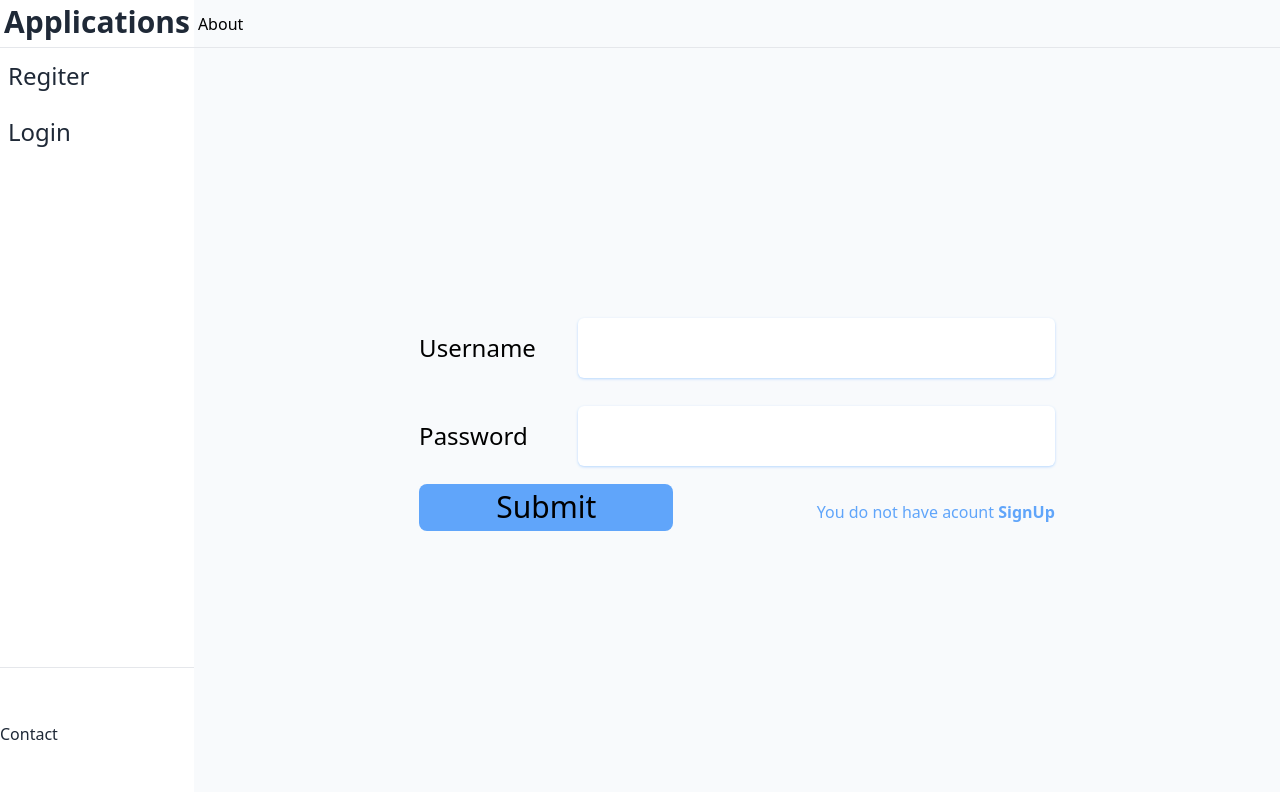
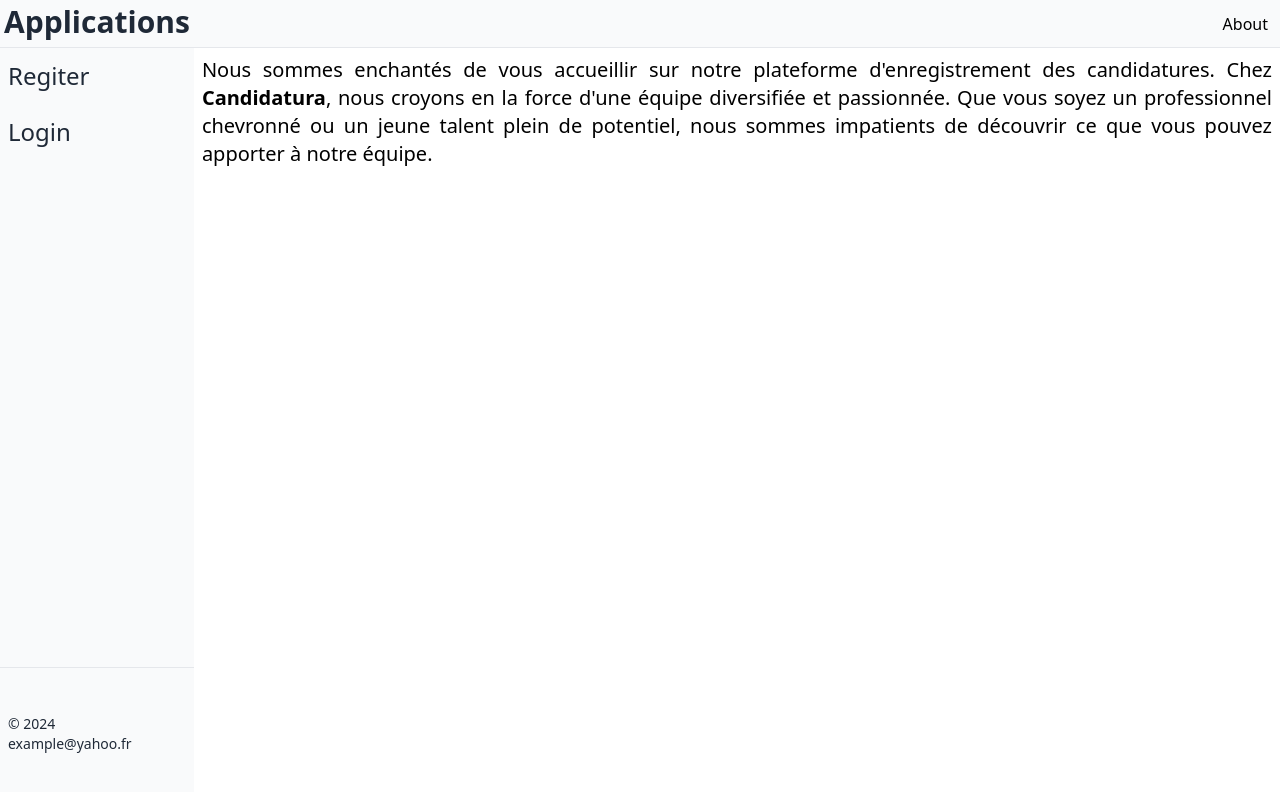
Before and after one commit to teiderrems/applications, a Next.js app: page / in a window 1280 px wide. Shown: the top 792 px of the page. Built offline with nearby package versions, Linux system fonts and the light colour scheme.

Commit message:
update style

```diff
--- a/package.json
+++ b/package.json
@@ -9,6 +9,7 @@
     "lint": "next lint"
   },
   "dependencies": {
+    "@ant-design/icons": "^5.3.6",
     "@reduxjs/toolkit": "^2.2.3",
     "mongoose": "^8.3.2",
     "next": "14.2.2",
--- a/src/app/application/page.tsx
+++ b/src/app/application/page.tsx
@@ -1,7 +1,18 @@
+"use client"
+import { AppstoreAddOutlined } from "@ant-design/icons";
+import { useState } from "react"
+import AddApplication from "../components/AddApplication";
+
 export default function Application() {
+  const [handleAdd,setHandleAdd]=useState(false);
   return (
-    <div className='container mx-auto flex-1'>
-      Application
+    <div className='container mx-auto flex-1 flex flex-col'>
+      <div className="flex justify-end h-7">
+      {
+        (!handleAdd)?<button className="rounded-lg hover:bg-blue-500 text-center h-full w-7 hover:text-white" onClick={()=>setHandleAdd(!handleAdd)}><AppstoreAddOutlined className="h-5/6 w-5/6"/></button>:<AddApplication setHandleAdd={setHandleAdd}/>
+      }
+      </div>
+      <section></section>
     </div>
   )
 }
--- /dev/null
+++ b/src/app/components/AddApplication.tsx
@@ -0,0 +1,50 @@
+import { usePostApplicationMutation } from '@/lib/features/applications';
+import { usePathname, useRouter } from 'next/navigation';
+import React, { Dispatch, SetStateAction, useState } from 'react'
+
+
+type Application={
+  Title:string;
+  Description:string;
+  JobDescription:string;
+  Entreprise:string;
+  Adresse:string;
+}
+
+export default function AddApplication({setHandleAdd}:{setHandleAdd:Dispatch<SetStateAction<boolean>>}) {
+  const [postApplication,{isError,isLoading,isSuccess,data,error}]=usePostApplicationMutation();
+
+  const [application,setApplication]=useState<Application>({
+    Title:"",
+    Description:"",
+    JobDescription:"",
+    Entreprise:"",
+    Adresse:""
+  });
+  const router=useRouter();
+  const pathname=usePathname();
+  const HandleSubmit=()=>{
+    postApplication(application);
+    if (isError) {
+      console.log(error,data);
+    }
+    if (isSuccess) {
+      setHandleAdd(false);
+      console.log(error,data);
+      router.refresh();
+    }
+  }
+
+  return (
+    <div className='wrap-form absolute top-0 bottom-0 left-0 w-full h-full bg-gray-500 opacity-50 z-10'>
+        <form onSubmit={HandleSubmit} className='form-app'>
+             <div className='form-group-app'>Title<label className='flex-1'  htmlFor="title"></label><input onChange={(e)=>setApplication({...application,Title:e.target.value})} className='input-form-app' type="text" required minLength={4} /></div>
+             <div className='form-group-app'>Entreprise<label className='flex-1'  htmlFor="entreprise"></label><input onChange={(e)=>setApplication({...application,Entreprise:e.target.value})} className='input-form-app' type="text" required minLength={4} /></div>
+             <div className='form-group-app'>Adresse<label  className='flex-1' htmlFor="adresse"></label><input onChange={(e)=>setApplication({...application,Adresse:e.target.value})} className='input-form-app' placeholder="entrez l'adresse de l'entreprise" type="text" required minLength={4} /></div>
+             <div className='form-group-text'><label className='flex-1'  htmlFor="fichePoste">Fiche de Poste</label><textarea onChange={(e)=>setApplication({...application,JobDescription:e.target.value})} className='md:w-2/3 p-1 rounded-md shadow w-full  mr-1' required minLength={4} ></textarea></div>
+             <div className='form-group-text'><label className='flex-1'  htmlFor="description">Description</label><textarea onChange={(e)=>setApplication({...application,Description:e.target.value})} className='md:w-2/3 p-1 rounded-md shadow w-full  mr-1' required minLength={4} ></textarea></div>
+             <div className='w-full justify-start md:h-14 flex px-2 md:px-0 flex-col items-start'><button className='hover:bg-blue-700 rounded-md text-2xl shadow opacity-100 hover:text-white  md:ml-2 w-full md:w-1/3 h-full bg-blue-500' type="submit">Submit</button></div>
+        </form>
+    </div>
+  )
+}
--- a/src/app/components/Footer.tsx
+++ b/src/app/components/Footer.tsx
@@ -2,6 +2,11 @@ import React from 'react'
 
 export default function Footer() {
   return (
-    <footer className='flex flex-col h-1/6 w-full border-t justify-self-end justify-center'>Contact</footer>
+    <footer className='flex flex-col h-1/6 w-full container mx-2 border-t justify-self-end justify-center'>
+
+        <h2 className='text-sm text-justify px-2'>&copy; 2024</h2>
+        <h2 className=' text-sm text-justify px-2'>example@yahoo.fr</h2>
+
+    </footer>
   )
 }
--- a/src/app/globals.css
+++ b/src/app/globals.css
@@ -3,7 +3,7 @@
 @tailwind utilities;
 
 .active{
-  @apply w-full bg-blue-500 shadow text-white
+  @apply w-full border-b-2 border-black text-blue-300
 }
 
 html{
@@ -14,10 +14,22 @@ html{
   @apply mr-2 hover:rounded-full hover:animate-pulse hover:bg-blue-400 hover:border p-1 border-gray-300
 }
 
+.form-app{
+  @apply flex flex-col rounded-md justify-evenly space-y-2 shadow md:w-1/2 w-3/4 h-5/6 bg-gray-100  opacity-100
+}
+
+.input-form-app{
+  @apply md:w-2/3 w-full px-2 rounded-md shadow md:h-full h-3/4 mr-1
+}
+
 body {
   box-sizing: border-box;
   margin: 0;
   padding: 0;
+}
+
+.wrap-form{
+  @apply flex flex-1 flex-col justify-center h-full  items-center
 }
 
 .form-group{
@@ -33,5 +45,12 @@ label{
 }
 
 .btn-submit{
-  @apply md:w-2/5 text-3xl w-full self-start rounded-lg bg-blue-400 h-5/6
+  @apply md:w-2/5 text-3xl w-full self-start rounded-lg bg-blue-400 md:h-5/6 h-1/2 hover:text-white
 }
+.form-group-app{
+  @apply w-full justify-evenly md:h-12 h-14 px-2 flex md:flex-row md:space-x-1 space-y-1 flex-col
+}
+
+.form-group-text{
+  @apply w-full justify-evenly md:h-16 px-2 flex md:flex-row md:space-x-1 space-y-1 flex-col
+}
--- a/src/app/layout.tsx
+++ b/src/app/layout.tsx
@@ -30,9 +30,7 @@ export default function RootLayout({
   const [togel,setTogel]=useState(false)
   const [token,setToken]=useState<string>('');
   const [image,setImage]=useState(burgerImg);
-  // useEffect(()=>{
-  //   setToken(localStorage.getItem("token") as string);
-  // },[token])
+  const [show,setShow]=useState(true)
 
     const router=useRouter();
 
@@ -61,14 +59,14 @@ export default function RootLayout({
   return (
     <StoreProvider>
       <html lang="en">
-        <body className="flex min-h-screen" onClick={()=>{
+        <body className="flex min-h-screen " onClick={()=>{
           if (togel) {
             setTogel(false);
             setImage(burgerImg);
           }
         }}>
           <div id="toggled-menu"
-              className={`w-full absolute top-0 bottom-0 left-0 -translate-x-full -z-10  ${togel?'translate-x-0 z-20 opacity-100 w-3/4 bg-gray-400 translate-y-9':''} text-gray-800 border-b border-gray-200 flex flex-col items-center md:static md:w-min md:transform-none md:border-none`}>
+              className={`w-full absolute top-0 bottom-0 left-0 -translate-x-full md:border-r bg-gray-50  ${togel?'translate-x-0 z-20 opacity-100 w-3/4 translate-y-9':''} text-gray-800 border-b border-gray-200 flex flex-col items-center md:static md:w-min md:transform-none md:border-none`}>
             <h1 className="text-3xl font-bold p-1 w-full h-12 border-b">Applications</h1>
             <div className="flex-1 flex w-full flex-col">
             {/* <SideBar/> */}
@@ -76,7 +74,7 @@ export default function RootLayout({
               user?(
               <nav className="flex flex-col flex-1 py-3 space-y-6 text-justify w-full">
                   <Link href="/application" className={`px-2 text-2xl ${pathname=="/application"&&'active'}`}>Application</Link>
-                  <Link href="/" className={`px-2 text-2xl ${pathname=="/"?'active':''}`}>{user?.username}</Link>
+                  <Link href="/" className={`px-2 capitalize text-2xl ${pathname=="/"?'active':''}`}>{user?.username}</Link>
               </nav>
               ):(
                 <nav className="flex flex-col flex-1 py-3 space-y-6 text-justify w-full">
@@ -88,9 +86,8 @@ export default function RootLayout({
             </div>
             <Footer/>
             </div>
-          <div className="flex-1 flex flex-col bg-slate-50 h-screen">
-            {/* <Header/> */}
-            <div className="flex flex-row h-12 justify-between items-center  w-full border-b">
+          <div className="flex-1 flex flex-col h-screen">
+            <div className="flex flex-row h-12 bg-gray-50  justify-between items-center  w-full border-b">
               <button
                 aria-label="toggle button"
                 aria-expanded="false"
@@ -100,7 +97,7 @@ export default function RootLayout({
                 >
                   <Image src={image} alt="button"/>
               </button>
-                <span className=" capitalize pl-1 hidden md:w-1/3">{getPath()}</span>
+                <span className=" capitalize pl-1 invisible md:visible md:w-1/3">{getPath()}</span>
                 {
                   token?<button onClick={LogOut} className="about">LogOut</button>:<Link href="/about" className="about">About</Link>
                 }
--- a/src/app/login/page.tsx
+++ b/src/app/login/page.tsx
@@ -35,8 +35,8 @@ function Login() {
   }
 
   return (
-    <div className="flex flex-1 flex-col justify-center h-full  items-center">
-      <form action="" onSubmit={HandleSubmit} className="md:w-3/5 w-5/6 h-4/5 space-y-2 flex px-2 flex-col justify-center">
+    <div className="wrap-form">
+      <form action="" onSubmit={HandleSubmit} className="md:w-3/5 w-5/6 h-4/5 space-y-3 flex px-2 flex-col justify-center">
         {isError && (<span className="text-red-400 text-center w-full block">Something wrong {data}</span>)}
         <div className="form-group">
           <label htmlFor="Username" className="text-2xl">Username</label>
--- a/src/app/page.tsx
+++ b/src/app/page.tsx
@@ -1,17 +1,11 @@
 "use client"
-
-import { Suspense } from "react"
-import Login from "./login/page"
 
 export default function Home() {
   return (
-    <main className="flex h-full flex-col md:flex-row items-center justify-between">
-      <Suspense>
-        <Login/>
-      </Suspense>
-      <div>
-
-      </div>
+    <main className="flex h-full container mx-auto flex-col">
+      <p className="text-wrap text-xl text-justify h-full w-full p-2">Nous sommes enchantés de vous accueillir sur notre plateforme d'enregistrement des candidatures. Chez <strong>Candidatura</strong>,
+       nous croyons en la force d'une équipe diversifiée et passionnée.
+        Que vous soyez un professionnel chevronné ou un jeune talent plein de potentiel, nous sommes impatients de découvrir ce que vous pouvez apporter à notre équipe.</p>
     </main>
   );
 }
--- a/src/app/register/page.tsx
+++ b/src/app/register/page.tsx
@@ -34,7 +34,7 @@ export default function Register() {
     },[isError,isLoading,isSuccess])
 
   return (
-    <div className="flex flex-1 flex-col justify-center h-full items-center">
+    <div className="wrap-form">
         <form action="" onSubmit={HandleSubmit} className="md:w-3/5 w-5/6 h-4/5 space-y-3 flex px-2 flex-col justify-center">
             {isError&&(<span className="text-red-400 text-center w-full block">{JSON.stringify(error)}</span>)}
             <div className="form-group">
--- a/src/lib/features/applications/index.ts
+++ b/src/lib/features/applications/index.ts
@@ -19,7 +19,10 @@ export const ApplicationApi=createApi({
             query:(application)=>({
                 method:"POST",
                 body:application,
-                url:'applications'
+                url:'applications',
+                headers:{
+                    "Authorization":"Bearer "+localStorage.getItem("token")
+                }
             }),
             transformErrorResponse:(response)=>{response.status,response.data},
         }),
```
Also changed, not shown: 1 other file (tests, documents, lock files or other folders).
